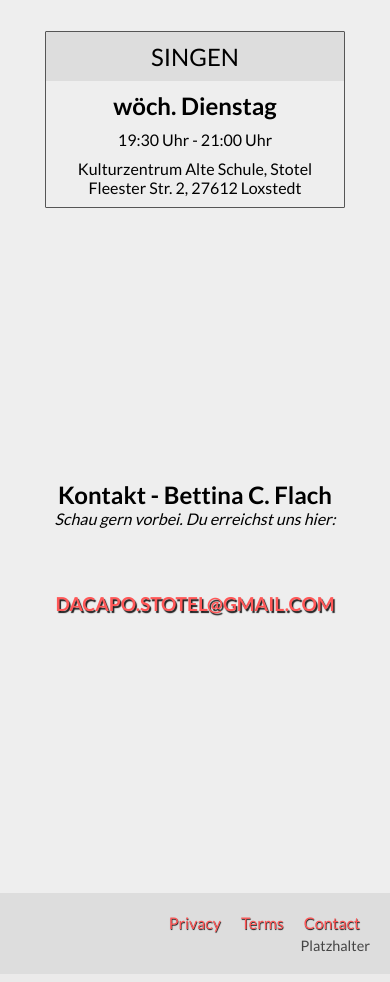
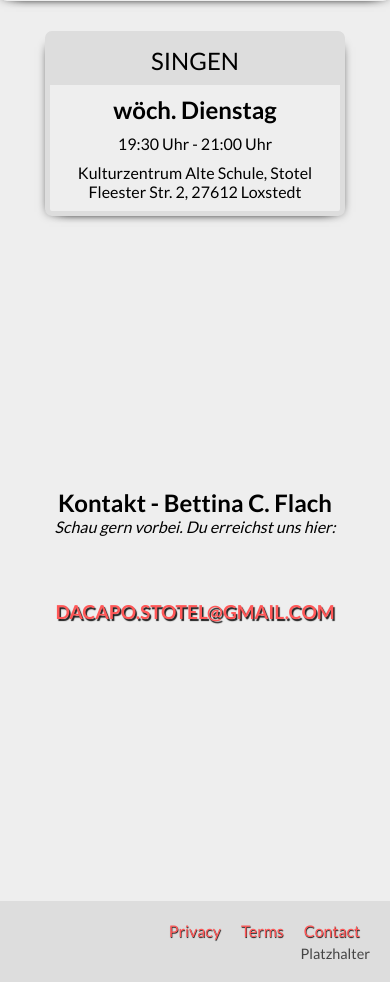
Before and after one commit to DaCapoStotel/dacapo-stotel.github.io, a PHP site: page / in a window 390 px wide. Shown: the part 1436-2418 px from the top of the page. Run offline with PHP 8.4, Linux system fonts and the light colour scheme; some libraries are stand-ins or nearby versions.

Commit message:
Update style.css

```diff
--- a/style.css
+++ b/style.css
@@ -216,6 +216,10 @@ nav > ul {
   background: #eee;
 }
 
+@media (max-width: 650px)
+  #about{
+  background: white;
+}
 .brsmall {
             display: block;
             margin-bottom: .5em;
@@ -283,6 +287,11 @@ nav > ul {
   background: #eee;
 }
 
+@media (max-width: 650px)
+  #about{
+  background: white;
+}
+
 .kachel {
   display: flex;
   flex-direction: column;
@@ -290,16 +299,17 @@ nav > ul {
   text-align: center;
   width: calc(100% / 0.66);
   margin: 10px;
-  border: 1px solid #555555;
-  border-radius: 1px;
+  border: 5px solid #ddd /**#555555**/;
+  border-radius: 7px;
+  box-shadow: 6px 6px 10px -10px black, -6px 6px 10px -10px black;
 }
 
 /**Einschub**/
-
+/**
 #wo {
-  border-radius: 1px;
+  border-radius: 7px;
 }
-
+**/
 #wo > iframe {
   max-width: 600px;
   width: 100%;
@@ -391,6 +401,11 @@ nav > ul {
   background: #eee;
 }
 
+@media (max-width: 650px)
+  #contact{
+  background: white;
+}
+
 .contact-section-header > h2 {
    font-size: 2rem;
   }
```
